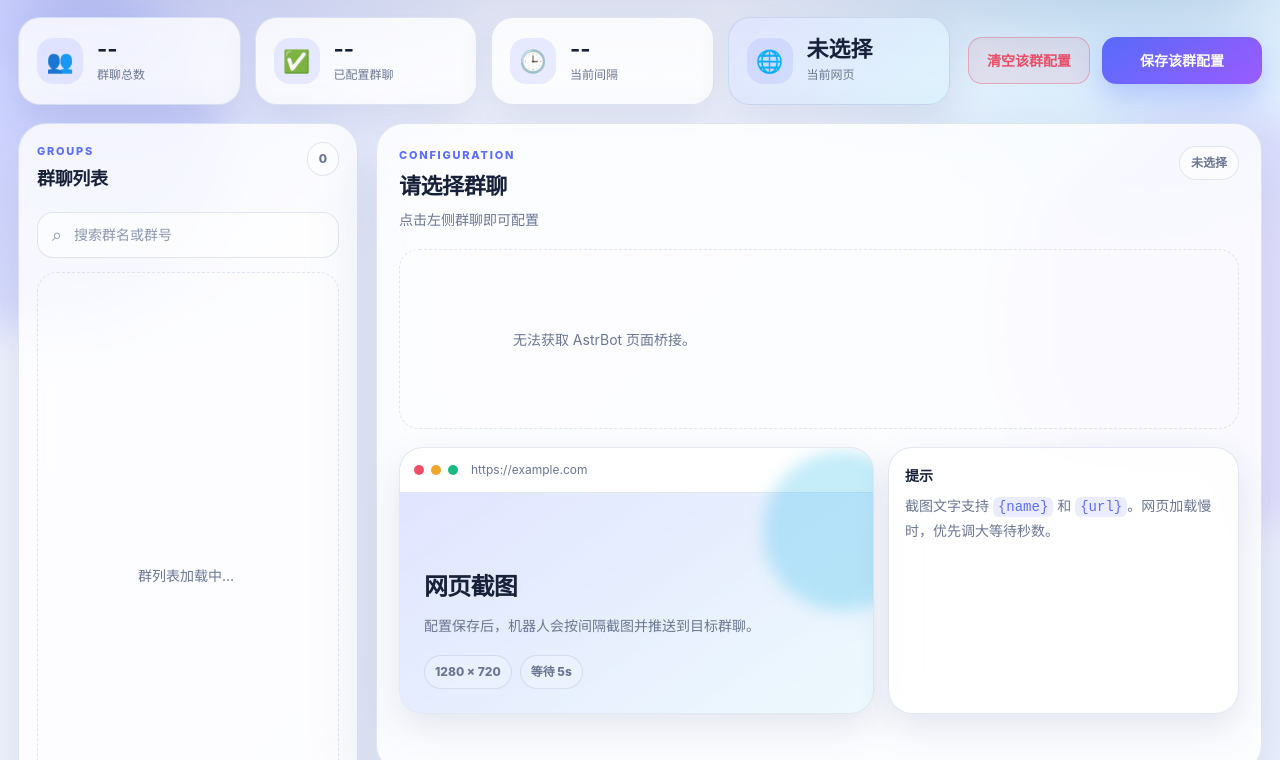
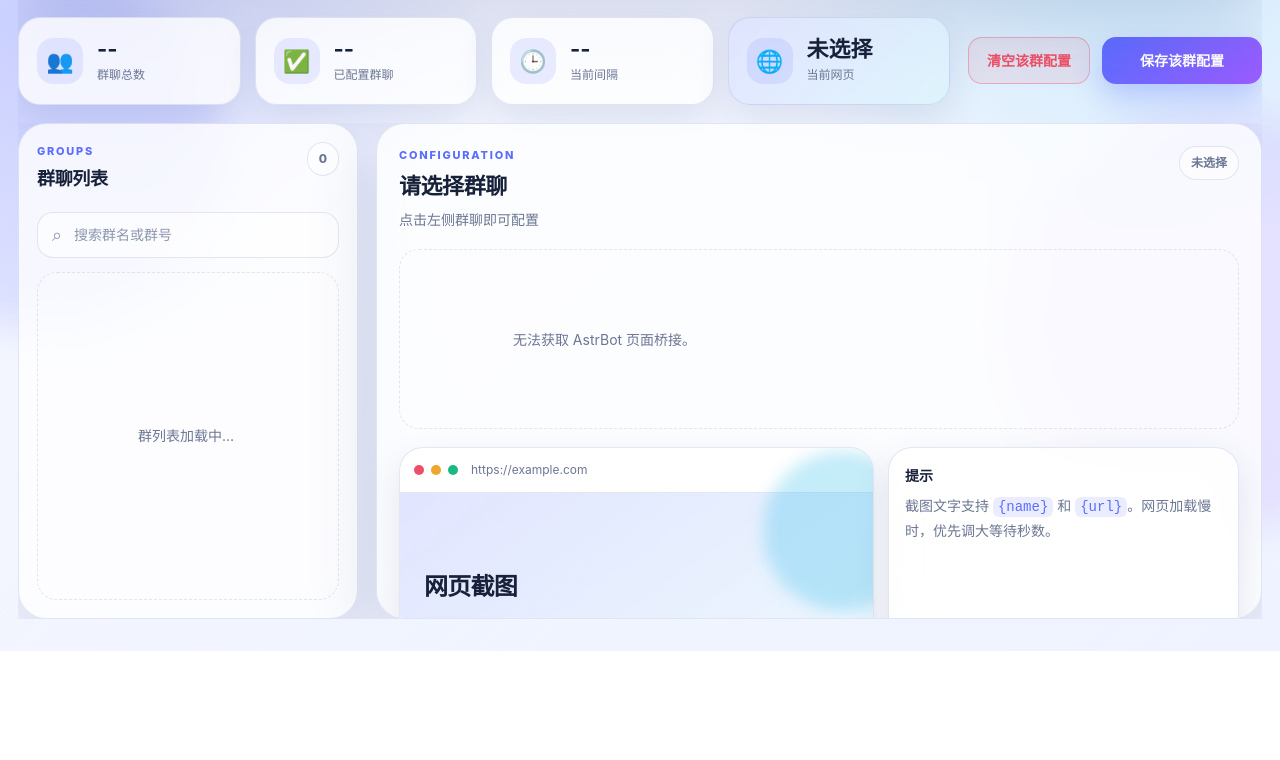
Before and after one commit to xiaokangzaina/Webpage-Screenshot, a plain HTML site: page pages/settings/index.html in a window 1280 px wide. Shown: the part 149-909 px from the top of the page. After the commit the page ends 800 px from the top, so only its background shows below. Drawn offline with Linux system fonts and the light colour scheme.

Commit message:
fix: optimize settings page scrolling

```diff
--- a/pages/settings/styles.css
+++ b/pages/settings/styles.css
@@ -46,9 +46,16 @@
 }
 
 * { box-sizing: border-box; }
-html { min-height: 100%; }
+html {
+  width: 100%;
+  height: 100%;
+  min-height: 100%;
+  overflow: hidden;
+}
 body {
   margin: 0;
+  width: 100%;
+  height: 100vh;
   min-height: 100vh;
   font: 14px/1.65 Inter, ui-sans-serif, "Segoe UI", system-ui, -apple-system, BlinkMacSystemFont, "Microsoft YaHei", sans-serif;
   color: var(--text);
@@ -56,7 +63,7 @@ body {
     radial-gradient(circle at 8% 10%, rgba(91, 109, 255, .22), transparent 32vw),
     radial-gradient(circle at 88% 6%, rgba(27, 183, 232, .18), transparent 30vw),
     linear-gradient(135deg, var(--bg), var(--bg-2));
-  overflow-x: hidden;
+  overflow: hidden;
 }
 button, input, textarea { font: inherit; }
 button { cursor: pointer; }
@@ -65,7 +72,16 @@ button { cursor: pointer; }
 .aurora-a { width: 360px; height: 360px; left: -140px; top: 120px; background: rgba(91, 109, 255, .25); }
 .aurora-b { width: 420px; height: 420px; right: -150px; top: 260px; background: rgba(155, 92, 255, .22); }
 
-.dashboard-shell { width: min(1540px, calc(100vw - 36px)); margin: 0 auto; padding: 24px 0 32px; }
+.dashboard-shell {
+  width: min(1540px, calc(100vw - 36px));
+  height: 100vh;
+  margin: 0 auto;
+  padding: 24px 0 32px;
+  display: flex;
+  flex-direction: column;
+  gap: 18px;
+  overflow: hidden;
+}
 .hero-card, .metric-card, .sidebar-panel, .editor-panel, .preview-panel > *, .field-card {
   backdrop-filter: blur(22px);
   -webkit-backdrop-filter: blur(22px);
@@ -132,7 +148,7 @@ h1 { font-size: clamp(24px, 3vw, 34px); line-height: 1.05; letter-spacing: -.04e
 .btn.danger:hover { color: white; background: var(--danger); }
 .btn.wide { min-width: 160px; }
 
-.metric-toolbar { display: grid; grid-template-columns: minmax(0, 1fr) auto; align-items: center; gap: 18px; margin: 18px 0; }
+.metric-toolbar { display: grid; grid-template-columns: minmax(0, 1fr) auto; align-items: center; gap: 18px; margin: 0; }
 .metric-grid { display: grid; grid-template-columns: repeat(4, minmax(0, 1fr)); gap: 14px; }
 .metric-card {
   display: flex;
@@ -152,15 +168,41 @@ h1 { font-size: clamp(24px, 3vw, 34px); line-height: 1.05; letter-spacing: -.04e
 .metric-card small { display: block; color: var(--text-soft); margin-top: 4px; font-size: 12px; }
 .top-actions { display: flex; justify-content: flex-end; gap: 12px; flex-wrap: wrap; }
 
-.workspace-grid { display: grid; grid-template-columns: var(--sidebar-width) minmax(0, 1fr); gap: 18px; align-items: start; }
+.workspace-grid {
+  flex: 1;
+  min-height: 0;
+  display: grid;
+  grid-template-columns: var(--sidebar-width) minmax(0, 1fr);
+  gap: 18px;
+  align-items: stretch;
+  overflow: hidden;
+}
 .sidebar-panel, .editor-panel {
   border: 1px solid var(--border);
   border-radius: var(--radius-xl);
   background: var(--panel);
   box-shadow: var(--shadow);
 }
-.sidebar-panel { padding: 18px; height: calc(100vh - 24px); min-height: 640px; position: sticky; top: 12px; align-self: start; overflow: hidden; display: flex; flex-direction: column; overscroll-behavior: contain; }
-.editor-panel { padding: 22px; min-height: 650px; overflow: visible; }
+.sidebar-panel {
+  padding: 18px;
+  height: 100%;
+  min-height: 0;
+  position: relative;
+  top: 0;
+  align-self: stretch;
+  overflow: hidden;
+  display: flex;
+  flex-direction: column;
+  overscroll-behavior: contain;
+}
+.editor-panel {
+  padding: 22px;
+  height: 100%;
+  min-height: 0;
+  overflow-y: auto;
+  overflow-x: hidden;
+  overscroll-behavior: contain;
+}
 .panel-head { display: flex; justify-content: space-between; align-items: flex-start; gap: 16px; margin-bottom: 18px; }
 .panel-head h2 { font-size: 22px; letter-spacing: -.02em; }
 .panel-head.compact h2 { font-size: 18px; }
@@ -182,8 +224,10 @@ h1 { font-size: clamp(24px, 3vw, 34px); line-height: 1.05; letter-spacing: -.04e
 .search-box input { flex: 1; min-width: 0; border: 0; outline: 0; background: transparent; color: var(--text); }
 .search-box input::placeholder { color: var(--muted); }
 .group-list { display: flex; flex-direction: column; gap: 10px; flex: 1; min-height: 0; margin-top: 14px; overflow: auto; padding-right: 4px; }
-.group-list::-webkit-scrollbar { width: 8px; }
-.group-list::-webkit-scrollbar-thumb { background: rgba(125, 141, 196, .34); border-radius: 999px; }
+.group-list::-webkit-scrollbar,
+.editor-panel::-webkit-scrollbar { width: 6px; }
+.group-list::-webkit-scrollbar-thumb,
+.editor-panel::-webkit-scrollbar-thumb { background: linear-gradient(135deg, var(--primary), var(--cyan)); border-radius: 999px; }
 .group-item {
   width: 100%;
   display: flex;
@@ -271,13 +315,17 @@ code { color: var(--primary); background: rgba(91,109,255,.12); border-radius: 6
 .toast-error { border-color: rgba(239,78,102,.44); color: var(--danger); }
 
 @media (max-width: 1180px) {
+  html { overflow: auto; }
+  body { height: auto; min-height: 100vh; overflow: auto; }
+  .dashboard-shell { height: auto; min-height: 100vh; overflow: visible; }
   .metric-toolbar { grid-template-columns: 1fr; align-items: stretch; }
   .metric-grid { grid-template-columns: repeat(2, minmax(0, 1fr)); }
   .top-actions { justify-content: flex-start; }
-  .workspace-grid { grid-template-columns: 1fr; }
+  .workspace-grid { grid-template-columns: 1fr; overflow: visible; }
   .content-grid { grid-template-columns: 1fr; }
   .preview-panel { grid-template-columns: 1fr; }
-  .sidebar-panel { position: static; height: auto; min-height: auto; }
+  .sidebar-panel { position: relative; height: auto; max-height: 48vh; min-height: auto; }
+  .editor-panel { height: auto; min-height: 60vh; overflow: visible; }
   .group-list { max-height: 360px; }
 }
 @media (max-width: 720px) {
```
Also changed, not shown: 3 other files.
